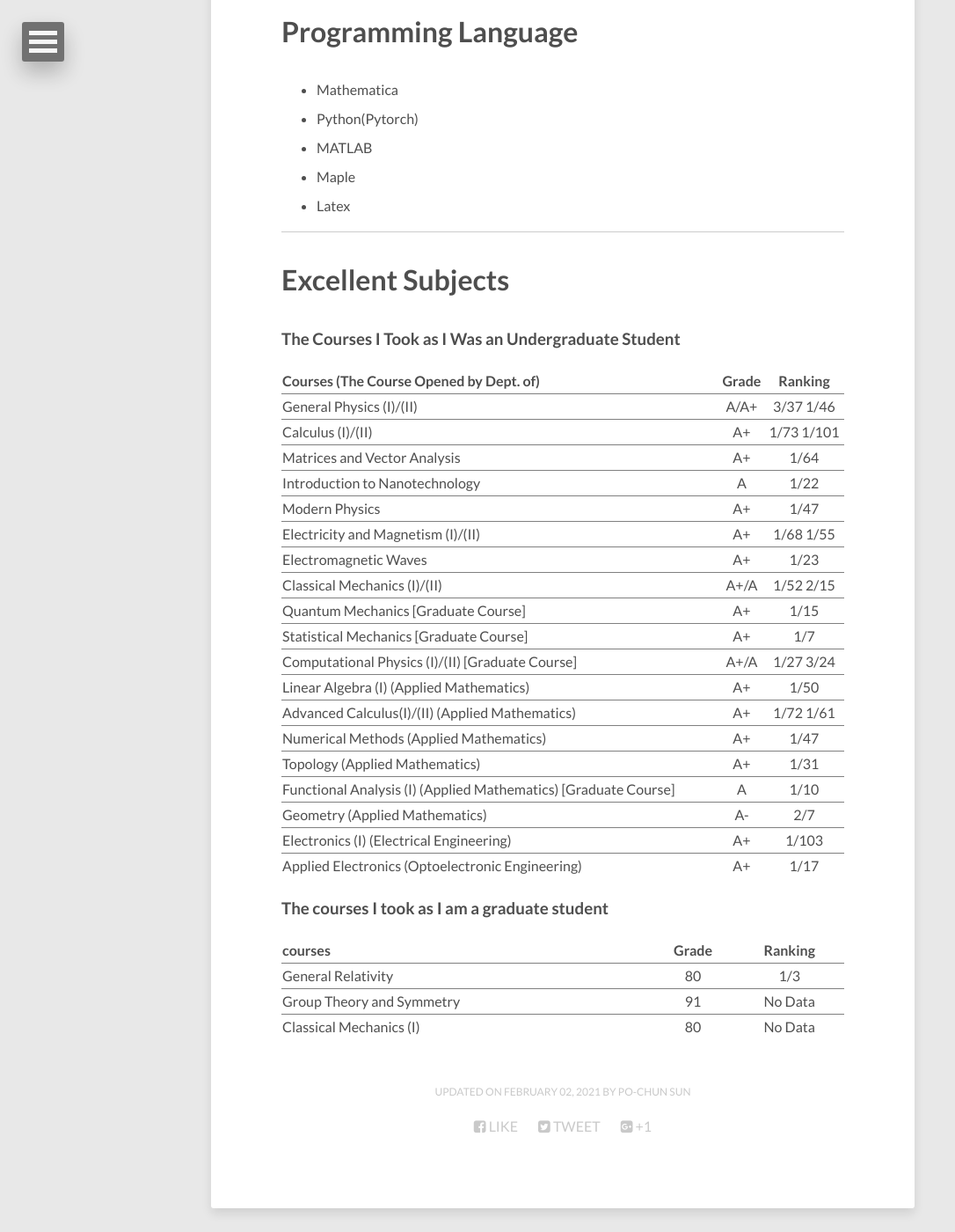
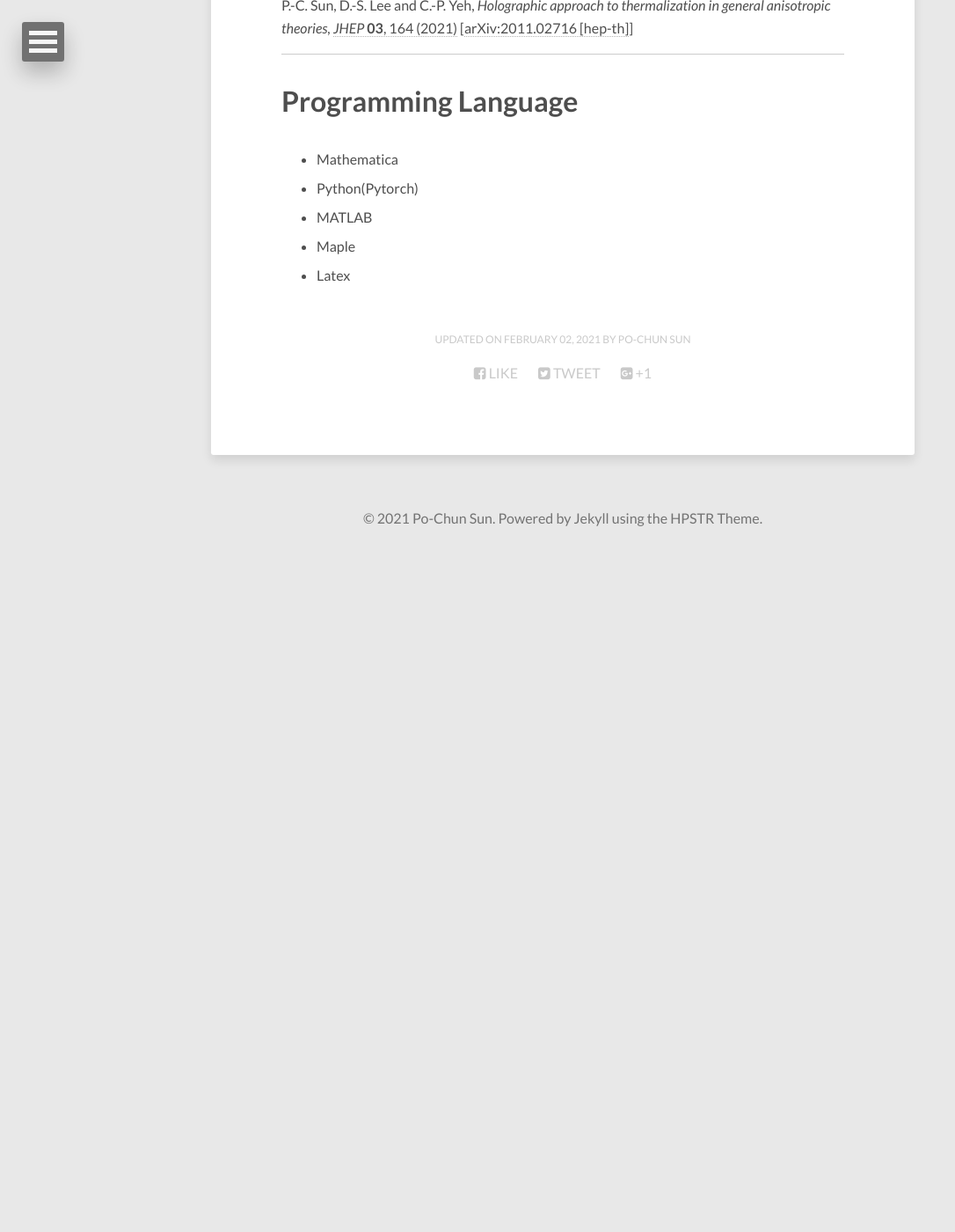
Before and after one commit to pochunsun/pochunsun.github.io, a Jekyll site: the page built from about/index.md, in a window 1280 px wide and 1400 px high, scrolled down 1222 px. Shown: the whole window at 88% size, without its empty margins (0-1086 px from the left). Built offline with Jekyll 4.4.1, drawn with Linux system fonts in a browser that asks for light colours; nearby versions of some CDN libraries; after the commit the page ends 1852 px from its top, so only the background shows below that.

Commit message:
Update index.md

```diff
--- a/about/index.md
+++ b/about/index.md
@@ -13,7 +13,7 @@
 > **Thesis Title:** <br />
 *Time Evolution of the Holographic Entanglement Entropy during Black Hole Thermalization*
 
-<a href="{{ site.url }}/Grade/" class="btn btn-info">Excellent Subjects</a>
+<a href="{{ site.url }}/Grade-master/" class="btn btn-info">Excellent Subjects</a>
 
 
 ### B.S. in Physics, [Natl. Dong Hwa U](https://phys.ndhu.edu.tw/).
@@ -23,6 +23,8 @@
 
 > **Research Topic:** <br />
 *Holographic Approach to Thermalization inGeneral Anisotropic Theories*
+
+<a href="{{ site.url }}/Grade/" class="btn btn-info">Excellent Subjects</a>
 
 ---
 
@@ -37,60 +39,3 @@
 - MATLAB
 - Maple
 - Latex
-
----
-
-# Excellent Subjects
-### The Courses I Took as I Was an Undergraduate Student
-
-| Courses (The Course Opened by Dept. of)                                                     |  Grade |  Ranking                   |
-|:------------------------------------------------------------------------------------------- |:------:|:--------------------------:|
-|General Physics (I)/(II)                                                                     |  A/A+  |  3/37  1/46                |
-|:------------------------------------------------------------------------------------------- |:------:|:--------------------------:|
-|Calculus (I)/(II)                                                                            |A+      |  1/73   1/101              |
-|:------------------------------------------------------------------------------------------- |:------:|:--------------------------:|
-|Matrices and Vector Analysis                                                                 | A+     | 1/64                       |
-|:------------------------------------------------------------------------------------------- |:------:|:--------------------------:|
-|Introduction to Nanotechnology                                                               | A      | 1/22                       |
-|:------------------------------------------------------------------------------------------- |:------:|:--------------------------:|
-|Modern Physics                                                                               |  A+    | 1/47                       |
-|:------------------------------------------------------------------------------------------- |:------:|:--------------------------:|
-|Electricity and Magnetism (I)/(II)                                                           | A+     | 1/68   1/55                |
-|:------------------------------------------------------------------------------------------- |:------:|:--------------------------:|
-|Electromagnetic Waves                                                                        | A+     | 1/23                       |
-|:------------------------------------------------------------------------------------------- |:------:|:--------------------------:|
-|Classical Mechanics (I)/(II)                                                                 |  A+/A  | 1/52  2/15                 |
-|:------------------------------------------------------------------------------------------- |:------:|:--------------------------:|
-|Quantum Mechanics [Graduate Course]                                                          | A+     | 1/15                       |
-|:------------------------------------------------------------------------------------------- |:------:|:--------------------------:|
-|Statistical Mechanics [Graduate Course]                                                      | A+     | 1/7                        |
-|:------------------------------------------------------------------------------------------- |:------:|:--------------------------:|
-|Computational Physics (I)/(II) [Graduate Course]                                             | A+/A   | 1/27    3/24               |
-|:------------------------------------------------------------------------------------------- |:------:|:--------------------------:|
-|Linear Algebra (I) (Applied Mathematics)                                                     | A+     | 1/50                       |
-|:------------------------------------------------------------------------------------------- |:------:|:--------------------------:|
-|Advanced Calculus(I)/(II) (Applied Mathematics)                                              | A+     | 1/72  1/61                 |
-|:------------------------------------------------------------------------------------------- |:------:|:--------------------------:|
-|Numerical Methods (Applied Mathematics)                                                      | A+     | 1/47                       |
-|:------------------------------------------------------------------------------------------- |:------:|:--------------------------:|
-|Topology (Applied Mathematics)                                                               | A+     | 1/31                       |
-|:------------------------------------------------------------------------------------------- |:------:|:--------------------------:|
-|Functional Analysis (I) (Applied Mathematics) [Graduate Course]                              | A      | 1/10                       |
-|:------------------------------------------------------------------------------------------- |:------:|:--------------------------:|
-|Geometry (Applied Mathematics)                                                               | A-     | 2/7                        |
-|:------------------------------------------------------------------------------------------- |:------:|:--------------------------:|
-|Electronics (I) (Electrical Engineering)                                                     | A+     |   1/103                    |
-|:------------------------------------------------------------------------------------------- |:------:|:--------------------------:|
-|Applied Electronics (Optoelectronic Engineering)                                             | A+     |  1/17                      |
-{: rules="groups"}
-
-### The courses I took as I am a graduate student
-
-|  courses                                     |  Grade  |   Ranking                   |
-|:-------------------------------------------- |:-------:|:---------------------------:|
-|General Relativity                            |  80     | 1/3                         |
-|:-------------------------------------------- |:-------:|:---------------------------:|
-|Group Theory and Symmetry                     |  91     |   No Data                   |
-|:-------------------------------------------- |:-------:|:---------------------------:|
-|Classical Mechanics (I)                       |  80     |   No Data                   |
-{: rules="groups"}
```
